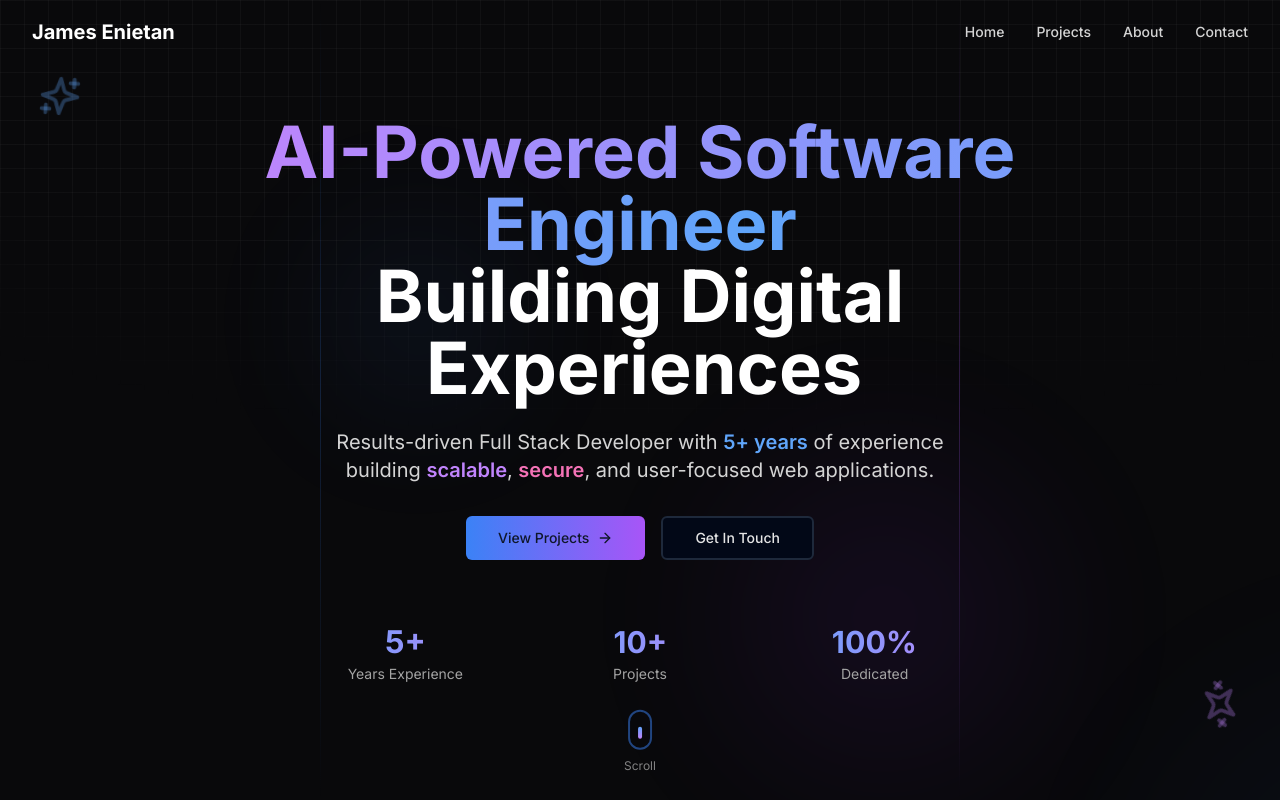
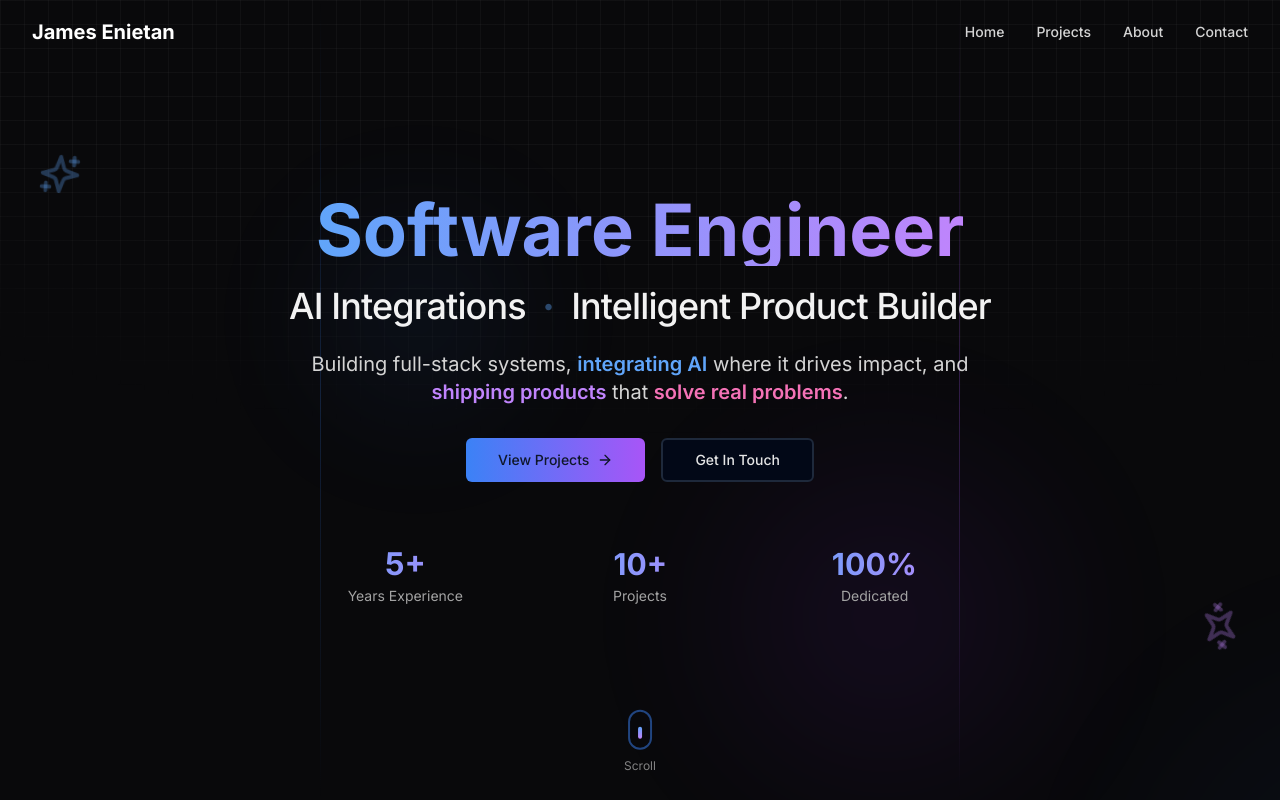
Before and after one commit to Jim-devENG/my-portfolio, a Next.js app: page / in a window 1280 px wide. Shown: the top 800 px of the page. Built offline with nearby package versions, Linux system fonts and the light colour scheme.

Commit message:
Update hero section and about content - Redesign hero heading with cleaner layout - Update hero subheading to focus on building and AI integration - Replace about section with new professional description - Fix work experience dates and arrange chronologically

```diff
--- a/app/about/page.tsx
+++ b/app/about/page.tsx
@@ -10,19 +10,19 @@ import { motion } from "framer-motion"
 
 const experiences = [
   {
-    year: "2025",
+    year: "2021",
     title: "Software Developer",
-    company: "Crysgarage",
-    description: "Developing and maintaining a professional audio mastering platform using React.js, TypeScript, Python, FastAPI, and Firebase. Building real-time audio processing features, RESTful API integrations, and implementing advanced audio analysis tools with ITU-R BS.1770 LUFS measurement.",
+    company: "ITSkillsCenter",
+    description: "Developed educational software solutions and learning management systems. Built interactive platforms for skill development and training.",
   },
   {
-    year: "2025",
-    title: "CTO/Team Lead",
-    company: "iSpora — Ogbomoso",
-    description: "Leading technical strategy and development for a social collaboration platform using React.js, Next.js, Node.js, and Laravel. Managing team operations, engineering smooth API integrations, and fine-tuning MySQL queries for optimal performance.",
+    year: "2022/2023",
+    title: "Web Developer",
+    company: "Flincap — Lagos",
+    description: "Built and maintained full-stack fintech applications with React.js and Node.js. Integrated financial APIs and optimized MongoDB database interactions.",
   },
   {
-    year: "2024",
+    year: "2022/2023",
     title: "Frontend Developer",
     company: "Venturage Technologies",
     description: "Developed responsive front-end interfaces and user experiences using modern web technologies. Collaborated with cross-functional teams to deliver high-quality applications.",
@@ -34,10 +34,10 @@ const experiences = [
     description: "Designed and developed professional web interfaces for legal services. Created user-friendly, responsive designs optimized for client engagement.",
   },
   {
-    year: "2023",
-    title: "Software Developer",
-    company: "ITSkillsCenter",
-    description: "Developed educational software solutions and learning management systems. Built interactive platforms for skill development and training.",
+    year: "2023 - 2025",
+    title: "Web Developer",
+    company: "BlueInc — Abuja",
+    description: "Designed front-end interfaces using Vue.js and Bootstrap. Optimized page load speed by 25% using lazy loading and performance audits.",
   },
   {
     year: "2025",
@@ -46,16 +46,16 @@ const experiences = [
     description: "Built and maintained full-stack software and applications with React.js, Next.js, Node.js, PHP Laravel. Integrated APIs and optimized database interactions for performance.",
   },
   {
-    year: "2023",
-    title: "Web Developer",
-    company: "Flincap — Lagos",
-    description: "Built and maintained full-stack fintech applications with React.js and Node.js. Integrated financial APIs and optimized MongoDB database interactions.",
+    year: "2025",
+    title: "CTO/Team Lead",
+    company: "iSpora — Ogbomoso",
+    description: "Leading technical strategy and development for a social collaboration platform using React.js, Next.js, Node.js, and Laravel. Managing team operations, engineering smooth API integrations, and fine-tuning MySQL queries for optimal performance.",
   },
   {
-    year: "2023",
-    title: "Web Developer",
-    company: "BlueInc — Abuja",
-    description: "Designed front-end interfaces using Vue.js and Bootstrap. Optimized page load speed by 25% using lazy loading and performance audits.",
+    year: "2025",
+    title: "Software Developer",
+    company: "Crysgarage",
+    description: "Developing and maintaining a professional audio mastering platform using React.js, TypeScript, Python, FastAPI, and Firebase. Building real-time audio processing features, RESTful API integrations, and implementing advanced audio analysis tools with ITU-R BS.1770 LUFS measurement.",
   },
 ]
 
@@ -99,22 +99,16 @@ export default function AboutPage() {
                 className="space-y-4"
               >
                 <h3 className="text-2xl font-bold text-white mb-4">
-                  AI-Powered Software Engineer
+                  Software Engineer • AI Integrations • Product Builder
                 </h3>
                 <p className="text-neutral-300 leading-relaxed">
-                  Results-driven Full Stack Developer with 5+ years of experience building scalable,
-                  secure, and user-focused web applications. Proficient in React.js, Vue.js, TypeScript,
-                  PHP (Laravel), Node.js, Python, FastAPI, and WordPress. Currently exploring AI/ML
-                  integration and blockchain development with Solidity.
+                  I build fast, scalable, and production-ready software products—combining solid full-stack engineering with practical AI integration. I work across React, TypeScript, Node.js, Python/FastAPI, Laravel, and modern cloud tools, delivering systems that are stable, maintainable, and optimized for real users.
                 </p>
                 <p className="text-neutral-300 leading-relaxed">
-                  I have a strong understanding of RESTful APIs, relational/non-relational databases,
-                  software architecture, and cross-platform development. Known for collaborative problem-solving,
-                  continuous learning, and delivering high-quality software solutions in fast-paced environments.
+                  I&apos;m currently expanding into AI/ML workflows and blockchain (Solidity), focusing on how emerging technologies can solve real problems, not just add buzzwords. My experience spans API design, distributed architecture, relational/non-relational databases, and cross-platform applications.
                 </p>
                 <p className="text-neutral-300 leading-relaxed">
-                  Passionate about technology, clean code, AI-powered solutions, and blockchain innovation.
-                  I also have experience in creative design and founding tech startups. Based in Plateau State, Nigeria.
+                  I thrive in intense environments where shipping quality software matters. I value clean code, clarity of thought, and building products that actually work. I also bring a creative edge from years of design experience and startup building.
                 </p>
               </motion.div>
             </div>
--- a/app/page.tsx
+++ b/app/page.tsx
@@ -137,17 +137,10 @@ export default function Home() {
                 transition={{ duration: 0.6 }}
               >
                 <p className="text-lg text-neutral-300 leading-relaxed mb-6">
-                  Results-driven <span className="text-blue-400 font-semibold">Full Stack Developer</span> with{" "}
-                  <span className="text-purple-400 font-semibold">5+ years</span> of experience building scalable,
-                  secure, and user-focused web applications. Proficient in{" "}
-                  <span className="text-pink-400 font-semibold">React.js, Vue.js, TypeScript,
-                  PHP (Laravel), Node.js, and WordPress</span>.
+                  I build fast, scalable, and <span className="text-blue-400 font-semibold">production-ready software products</span>—combining solid full-stack engineering with practical <span className="text-purple-400 font-semibold">AI integration</span>. I work across React, TypeScript, Node.js, Python/FastAPI, Laravel, and modern cloud tools, delivering systems that are stable, maintainable, and optimized for real users.
                 </p>
                 <p className="text-lg text-neutral-300 leading-relaxed mb-8">
-                  Known for <span className="text-blue-400">collaborative problem-solving</span>,{" "}
-                  <span className="text-purple-400">continuous learning</span>, and delivering
-                  high-quality software solutions in fast-paced environments. Passionate about
-                  technology, clean code, and working in teams that value innovation, learning, and humanity.
+                  I&apos;m currently expanding into <span className="text-pink-400 font-semibold">AI/ML workflows and blockchain (Solidity)</span>, focusing on how emerging technologies can solve real problems, not just add buzzwords. My experience spans API design, distributed architecture, relational/non-relational databases, and cross-platform applications. I thrive in intense environments where shipping quality software matters.
                 </p>
               </motion.div>
               <motion.div
--- a/components/sections/Hero.tsx
+++ b/components/sections/Hero.tsx
@@ -130,10 +130,11 @@ export function Hero() {
               initial={{ opacity: 0, y: 30, scale: 0.9 }}
               animate={{ opacity: 1, y: 0, scale: 1 }}
               transition={{ duration: 0.8, ease: "easeOut" }}
-              className="text-4xl sm:text-5xl md:text-6xl lg:text-7xl font-bold mb-6 relative"
+              className="text-4xl sm:text-5xl md:text-6xl lg:text-7xl font-bold mb-6 relative leading-[1.15]"
             >
+              <div className="flex flex-col items-center space-y-4 sm:space-y-5">
                 <motion.span
-                className="bg-gradient-to-r from-blue-400 via-purple-400 via-pink-400 to-blue-400 bg-clip-text text-transparent bg-[length:200%_auto]"
+                  className="bg-gradient-to-r from-blue-400 via-purple-400 via-pink-400 to-blue-400 bg-clip-text text-transparent bg-[length:200%_auto] block text-center"
                   animate={{
                     backgroundPosition: ["0% center", "200% center", "0% center"],
                   }}
@@ -142,26 +143,39 @@ export function Hero() {
                     repeat: Infinity,
                     ease: "linear",
                   }}
+                  initial={{ opacity: 0, y: 20 }}
+                  animate={{ opacity: 1, y: 0 }}
+                  transition={{ duration: 0.8, delay: 0.1 }}
                 >
-                AI-Powered Software Engineer
+                  Software Engineer
                 </motion.span>
-              <br />
+                <div className="flex items-center justify-center gap-3 sm:gap-4 flex-wrap">
                   <motion.span
-                className="text-white inline-block"
-                initial={{ opacity: 0, x: -20 }}
+                    className="text-white/95 text-xl sm:text-2xl md:text-3xl lg:text-4xl font-medium tracking-tight"
+                    initial={{ opacity: 0, x: -15 }}
                     animate={{ opacity: 1, x: 0 }}
-                transition={{ duration: 0.8, delay: 0.3 }}
+                    transition={{ duration: 0.7, delay: 0.3, ease: "easeOut" }}
                   >
-                Building Digital
+                    AI Integrations
                   </motion.span>
                   <motion.span
-                className="text-white inline-block ml-2"
-                initial={{ opacity: 0, x: 20 }}
+                    className="text-blue-400/40 text-lg sm:text-xl md:text-2xl font-light"
+                    initial={{ opacity: 0, scale: 0 }}
+                    animate={{ opacity: 1, scale: 1 }}
+                    transition={{ duration: 0.4, delay: 0.5, ease: "easeOut" }}
+                  >
+                    •
+                  </motion.span>
+                  <motion.span
+                    className="text-white/95 text-xl sm:text-2xl md:text-3xl lg:text-4xl font-medium tracking-tight"
+                    initial={{ opacity: 0, x: 15 }}
                     animate={{ opacity: 1, x: 0 }}
-                transition={{ duration: 0.8, delay: 0.5 }}
+                    transition={{ duration: 0.7, delay: 0.4, ease: "easeOut" }}
                   >
-                Experiences
+                    Intelligent Product Builder
                   </motion.span>
+                </div>
+              </div>
             </motion.h1>
           </motion.div>
 
@@ -171,10 +185,10 @@ export function Hero() {
             transition={{ duration: 0.8, delay: 0.4 }}
             className="text-lg sm:text-xl text-neutral-300 mb-8 max-w-2xl mx-auto leading-relaxed"
           >
-            Results-driven Full Stack Developer with{" "}
-            <span className="text-blue-400 font-semibold">5+ years</span> of experience building{" "}
-            <span className="text-purple-400 font-semibold">scalable</span>,{" "}
-            <span className="text-pink-400 font-semibold">secure</span>, and user-focused web applications.
+            Building full-stack systems,{" "}
+            <span className="text-blue-400 font-semibold">integrating AI</span> where it drives impact, and{" "}
+            <span className="text-purple-400 font-semibold">shipping products</span> that{" "}
+            <span className="text-pink-400 font-semibold">solve real problems</span>.
           </motion.p>
 
           <motion.div
```
Lines whose indentation alone changed are shown as unchanged.
